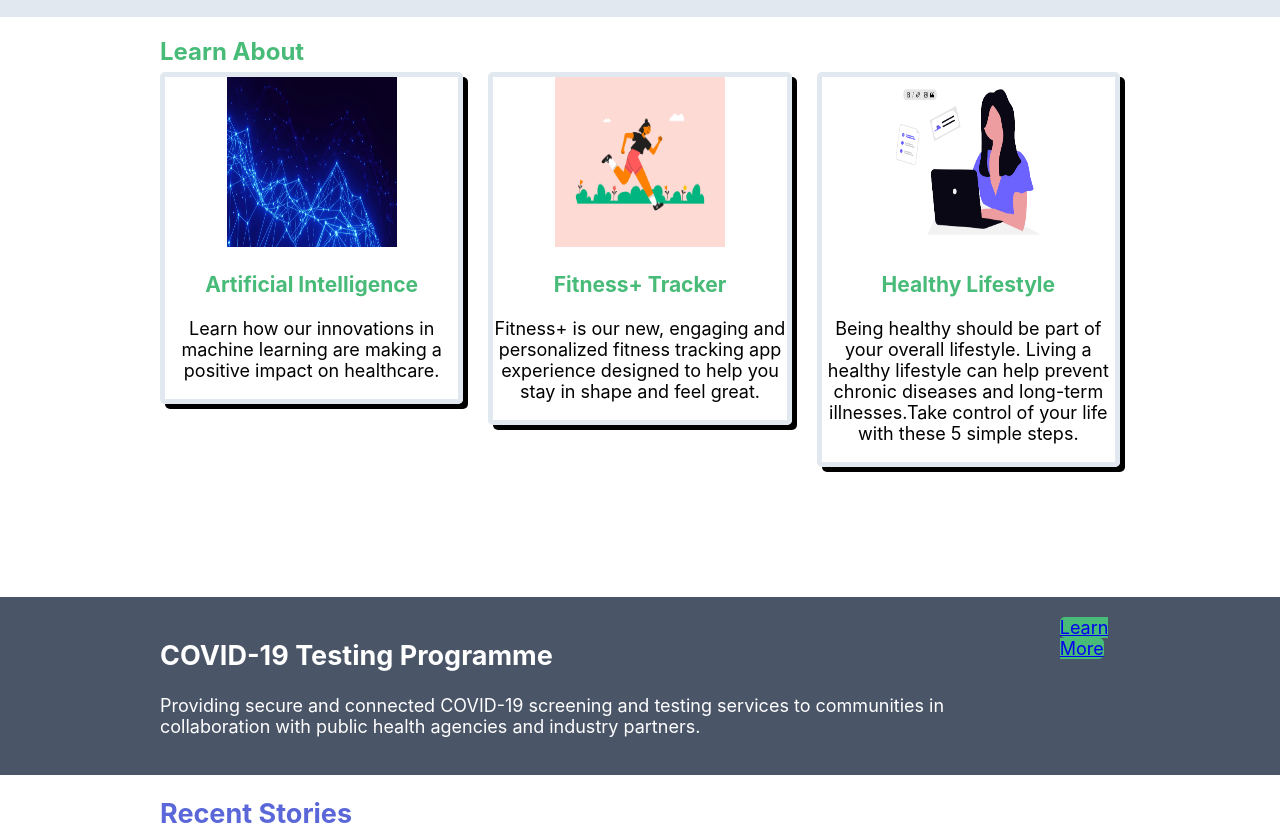
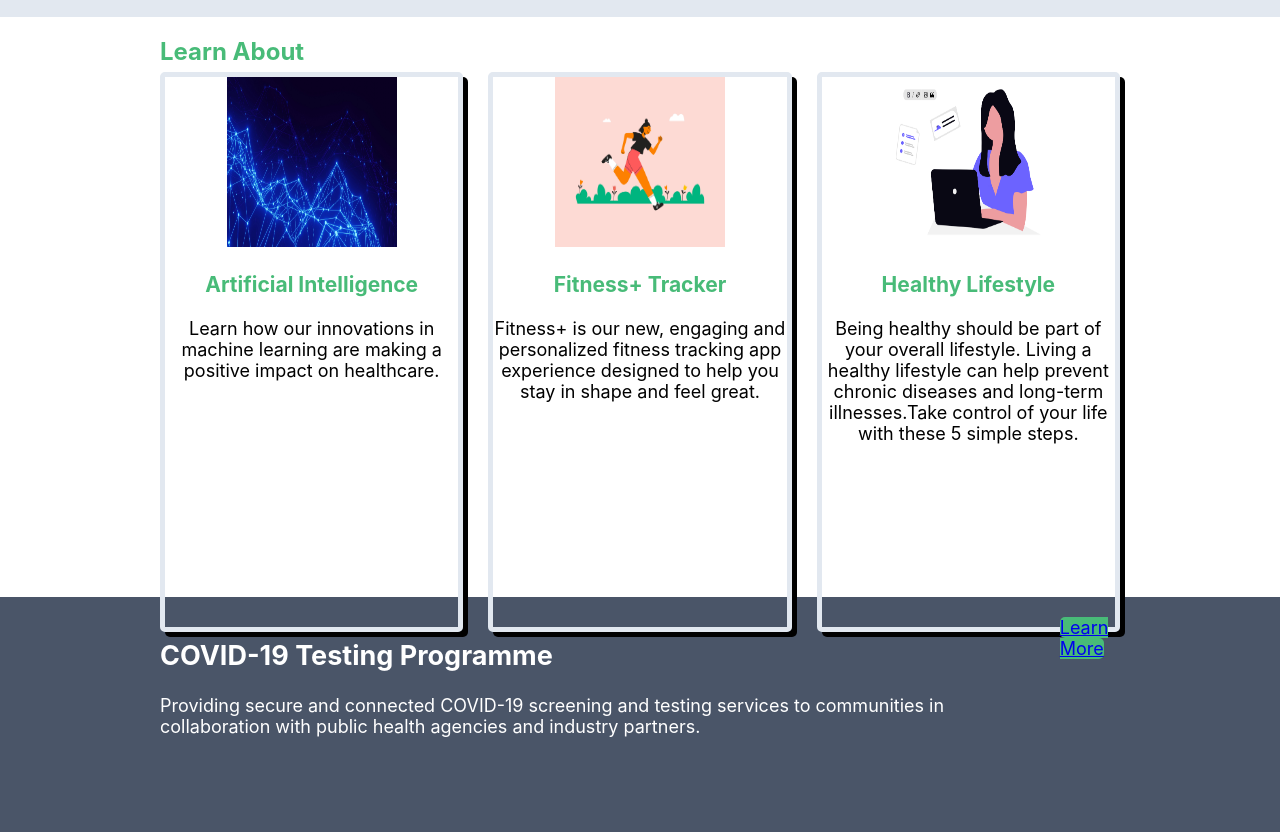
Before and after one commit to JadenA20/info2180-project1, a plain HTML site: page index.html in a window 1280 px wide. Shown: the part 367-1199 px from the top of the page. Drawn offline with Linux system fonts and the light colour scheme.

Commit message:
Update styles.css

```diff
--- a/styles.css
+++ b/styles.css
@@ -96,7 +96,7 @@ ul li a:hover {
 
 .learn-about .card {
     max-width: 300px;
-    max-height: 550px;
+    height: 550px;
     text-align: center;
     border-style: solid;
     border-width: 5px;
@@ -109,6 +109,7 @@ ul li a:hover {
     background-color: #4A5568;
     padding: 20px;
     color: white;
+    height: 700px;
 }
 
 
```
